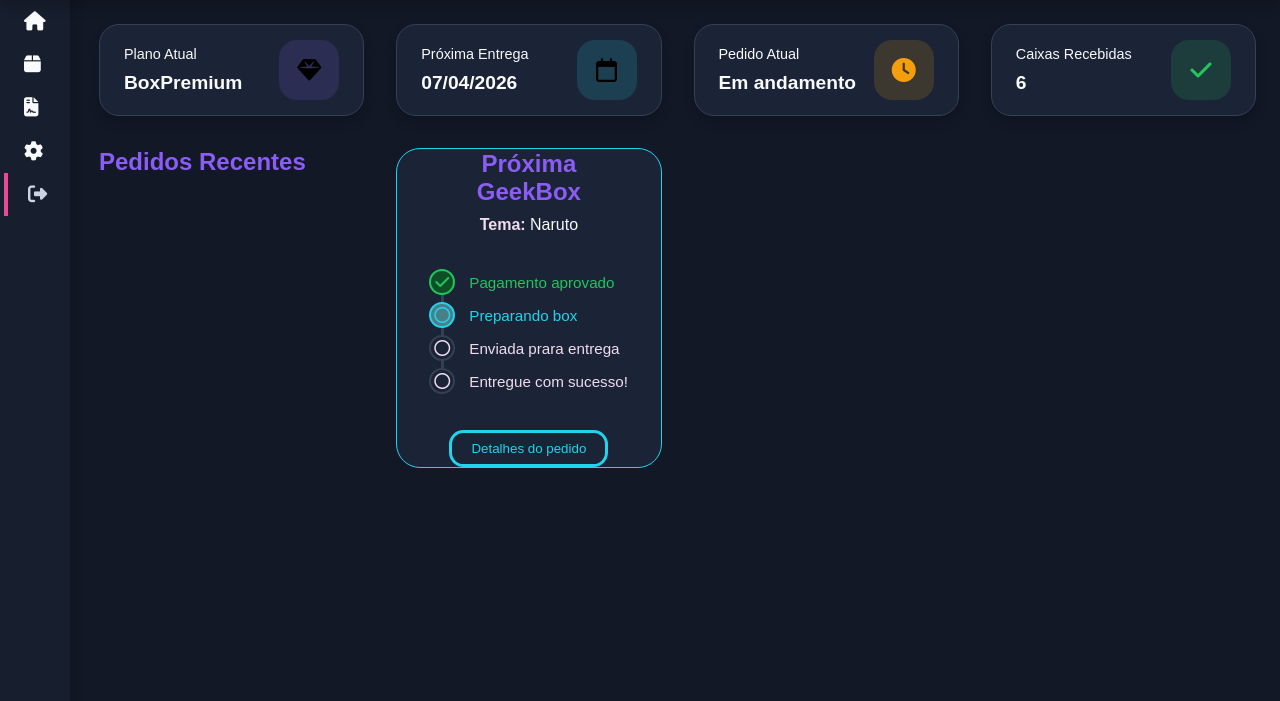
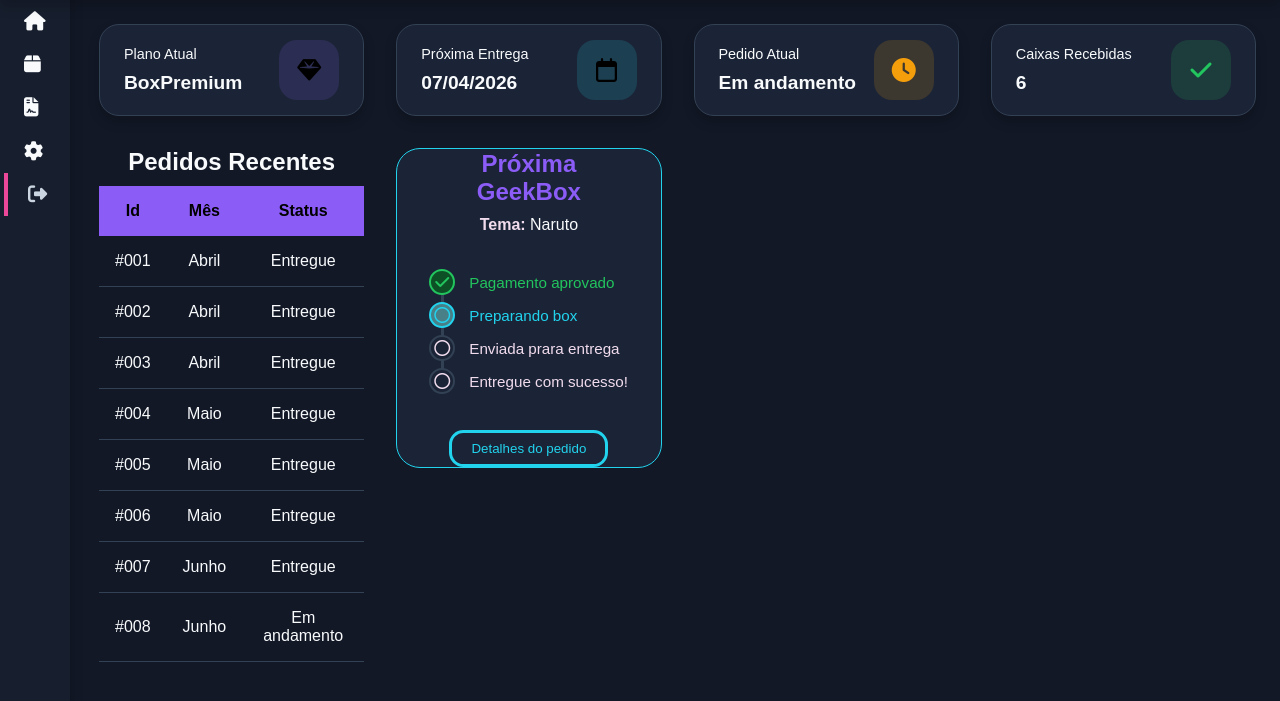
Before and after one commit to kocoli/boxGeek, a PHP site: page /views/app/home.html in a window 1280 px wide. Shown: the part 80-781 px from the top of the page. Run offline with PHP 8.4, Linux system fonts and the light colour scheme.

Commit message:
table order recente

```diff
--- a/nicoli/assets/css/components/cards.css
+++ b/nicoli/assets/css/components/cards.css
@@ -11,10 +11,6 @@
     grid-template-rows: 11.5vh 32vh 32vh;
     gap: 2rem;
     padding: 1.5rem;
-}
-
-.title-card2 {
-    color: var(--primary-10);
 }
 
 .card-kip{
@@ -82,10 +78,6 @@
     color:var(--success);
 }
 
-.orders {
-
-}
-
 .card-hero{
     grid-area: "hero";
     background:var(--bg-card);
@@ -107,6 +99,10 @@
     padding-bottom: 10px;
 }
 
+.card-hero h2 {
+    color: var(--primary-10);
+}
+
 .card-hero p {
     color: var(--text-primary);
 }
--- /dev/null
+++ b/nicoli/assets/css/components/table.css
@@ -0,0 +1,37 @@
+.orders h2 {
+    text-align: center;
+    color: var(--text-primary);
+    margin-bottom: 10px;
+}
+
+.orders table {
+    width: 100%;
+    border-collapse: collapse;
+}
+
+.orders table tr {
+    text-align: center;
+}
+
+.orders thead {
+    background: var(--primary-10);
+    font-weight: bolder;
+}
+
+.orders thead th {
+    padding: 1rem;
+}
+
+.orders td {
+    padding: 1rem;
+    color: var(--text-primary);
+    border-bottom: 1px solid var(--border-color);
+}
+
+.orders tbody tr {
+    transition: 25s ease;
+}
+
+.orders tbody tr:hover {
+    background: var(--bg-hover);
+}
--- a/nicoli/assets/css/style.css
+++ b/nicoli/assets/css/style.css
@@ -10,6 +10,7 @@
 @import url('components/cards.css');
 @import url('components/buttons.css');
 @import url('components/timeline-product.css');
+@import url('components/table.css');
 
 @import url('utils/display.css');
 @import url('utils/sidebar.css');
--- a/nicoli/views/app/home.html
+++ b/nicoli/views/app/home.html
@@ -76,6 +76,57 @@
 
             <section class="orders">
                 <h2 class="title-card2">Pedidos Recentes</h2>
+                <table>
+                    <thead>
+                        <tr>
+                            <th>Id</th>
+                            <th>Mês</th>
+                            <th>Status</th>
+                        </tr>
+                    </thead>
+                    <tbody>
+                        <tr>
+                            <td>#001</td>
+                            <td>Abril</td>
+                            <td>Entregue</td>
+                        </tr>
+                        <tr>
+                            <td>#002</td>
+                            <td>Abril</td>
+                            <td>Entregue</td>
+                        </tr>
+                        <tr>
+                            <td>#003</td>
+                            <td>Abril</td>
+                            <td>Entregue</td>
+                        </tr>
+                        <tr>
+                            <td>#004</td>
+                            <td>Maio</td>
+                            <td>Entregue</td>
+                        </tr>
+                        <tr>
+                            <td>#005</td>
+                            <td>Maio</td>
+                            <td>Entregue</td>
+                        </tr>
+                        <tr>
+                            <td>#006</td>
+                            <td>Maio</td>
+                            <td>Entregue</td>
+                        </tr>
+                        <tr>
+                            <td>#007</td>
+                            <td>Junho</td>
+                            <td>Entregue</td>
+                        </tr>
+                        <tr>
+                            <td>#008</td>
+                            <td>Junho</td>
+                            <td>Em andamento</td>
+                        </tr>
+                    </tbody>
+                </table>
             </section>
 
             <div class="card-hero">
```
